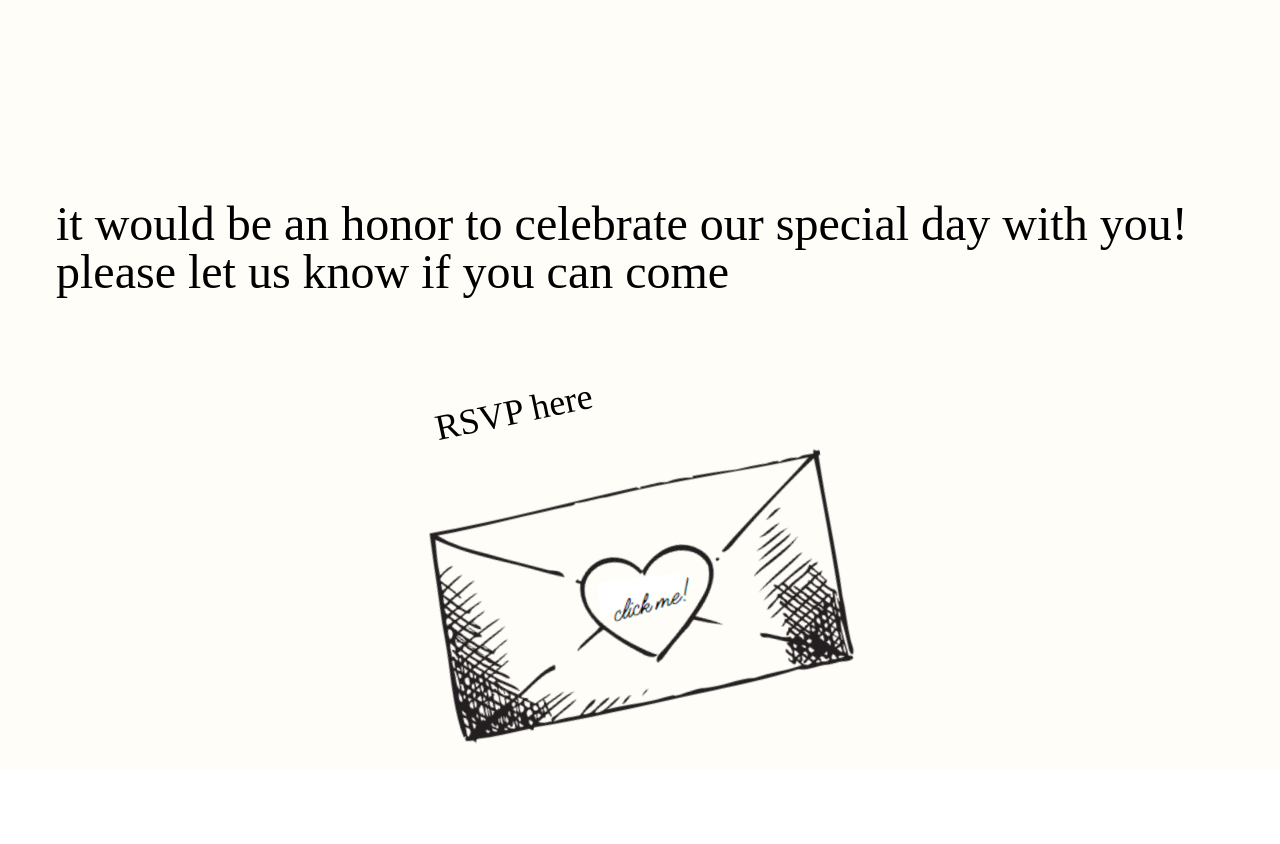
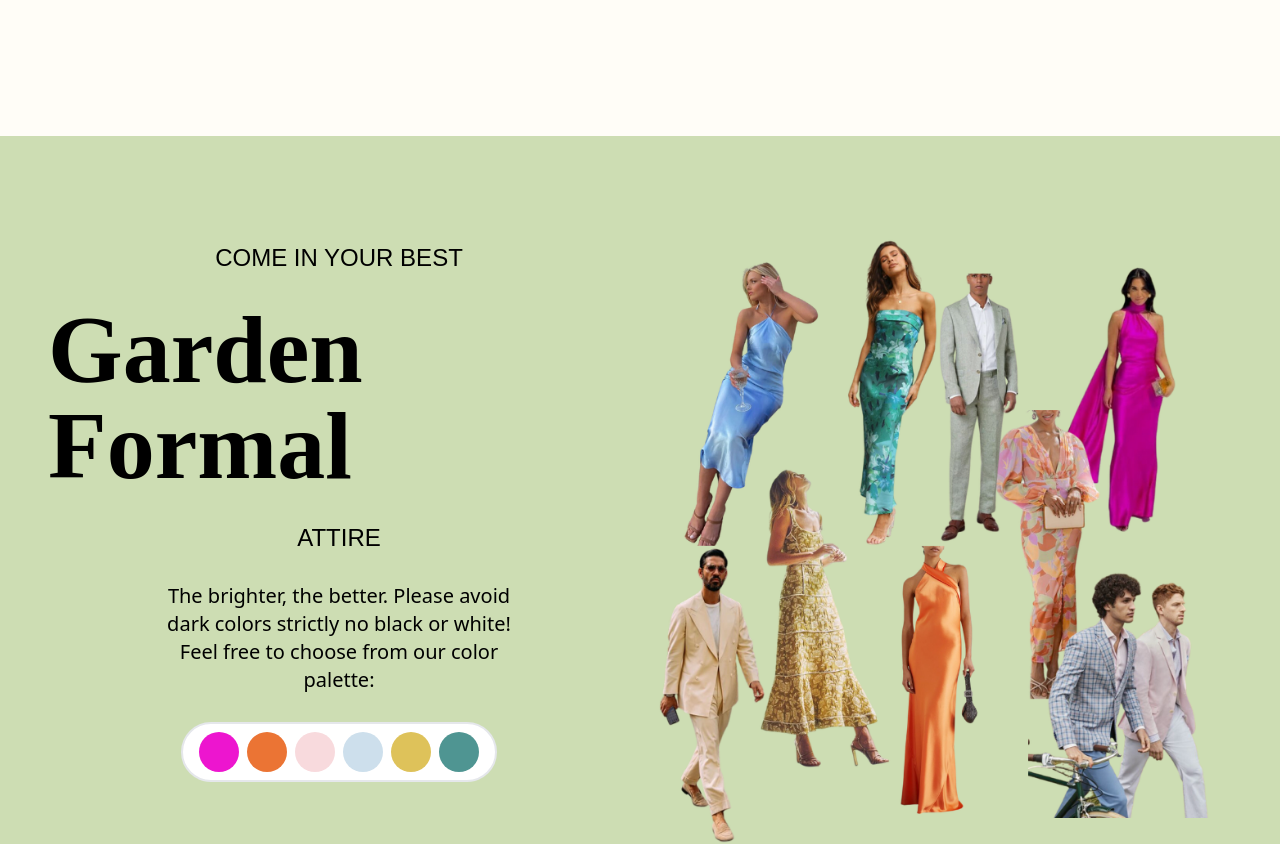
Before and after one commit to jigolaurito93/PoAndJoWedding, a React (Vite) app: page / in a window 1280 px wide. Shown: the part 3540-4384 px from the top of the page. Before the commit the page ends 4310 px from the top, so only its background shows below. Built offline with nearby package versions, Linux system fonts and the light colour scheme; a web font is replaced by a local one.

Commit message:
attire section structure

```diff
--- /dev/null
+++ b/src/components/Attire.jsx
@@ -0,0 +1,34 @@
+import React from "react";
+import attire from "../assets/attire-wedding.png";
+
+export default function Attire() {
+  return (
+    <div
+      className="px-12 py-20 min-h-screen flex justify-center items-center"
+      id="attirePage"
+    >
+      <div className="lg:flex flex-row lg:gap-12 xl:gap-5">
+        <div className="flex flex-col justify-center items-center gap-7 xl:w-1/2">
+          <h3 className="text-xl font-quicksand md:text-2xl">COME IN YOUR BEST</h3>
+          <h2 className="text-5xl md:text-7xl font-semibold lg:text-6xl xl:text-8xl">Garden Formal</h2>
+          <h3 className="font-quicksand text-xl md:text-2xl">ATTIRE</h3>
+          <p className="text-lg md:text-xl text-center max-w-96">
+            The brighter, the better. Please avoid dark colors strictly no black
+            or white! Feel free to choose from our color palette:
+          </p>
+          <div className="flex gap-2 rounded-full border-2 w-fit px-4 py-2 bg-white mb-12">
+            <div className="w-10 h-10 rounded-full" id="colorPal1"></div>
+            <div className="w-10 h-10 rounded-full" id="colorPal2"></div>
+            <div className="w-10 h-10 rounded-full" id="colorPal3"></div>
+            <div className="w-10 h-10 rounded-full" id="colorPal4"></div>
+            <div className="w-10 h-10 rounded-full" id="colorPal5"></div>
+            <div className="w-10 h-10 rounded-full" id="colorPal6"></div>
+          </div>
+        </div>
+        <div className="max-w-lg xl:max-w-6xl xl:w-1/2">
+          <img src={attire} alt="image here" />
+        </div>
+      </div>
+    </div>
+  );
+}
--- a/src/index.css
+++ b/src/index.css
@@ -58,3 +58,30 @@ li {
 #program {
   background-color: #ffe0e3;
 }
+
+#attirePage {
+  background-color: #cdddb3;
+}
+
+#colorPal1 {
+  background-color: #ed15cf;
+}
+#colorPal2 {
+  background-color: #eb7434;
+}
+#colorPal3 {
+  background-color: #f8dadd;
+}
+#colorPal4 {
+  background-color: #cddfec;
+}
+#colorPal5 {
+  background-color: #dec25a;
+}
+#colorPal6 {
+  background-color: #4f9592;
+}
+
+#colorPal1, #colorPal2, #colorPal3, #colorPal4, #colorPal5, #colorPal6 {
+  @apply duration-300 hover:scale-110 cursor-pointer
+}
--- a/src/views/Home.jsx
+++ b/src/views/Home.jsx
@@ -6,6 +6,7 @@ import Program from "../components/Program";
 import Navbar from "../components/Navbar";
 import Rsvp from "../components/Rsvp";
 import BellPoster from "../components/BellPoster";
+import Attire from "../components/Attire";
 
 function Home() {
   return (
@@ -16,6 +17,7 @@ function Home() {
       <FillerFlowers />
       <Program />
       <BellPoster />
+      <Attire />
       <Rsvp />
     </div>
   );
```
Also changed, not shown: src/assets/attire-wedding.png (added).
